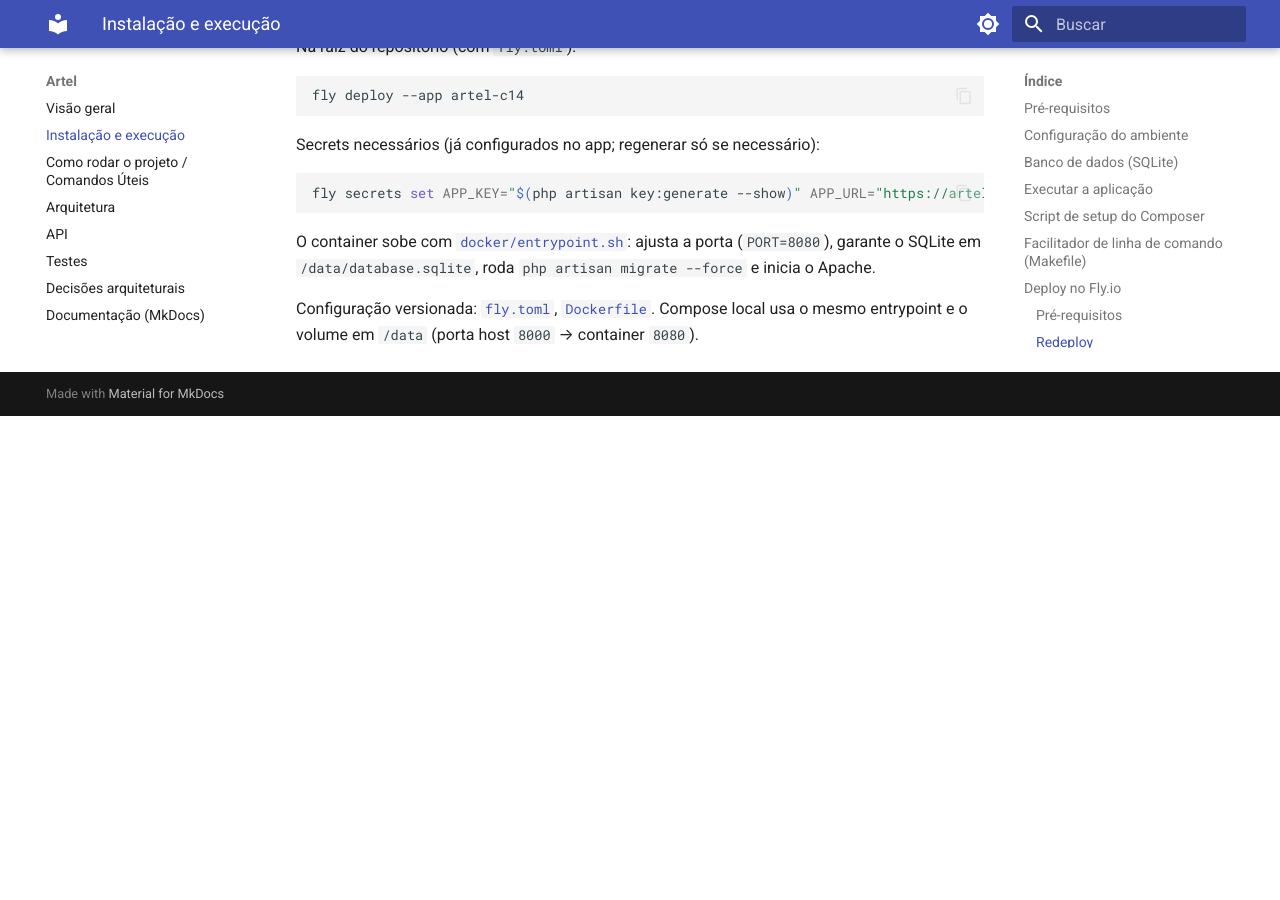
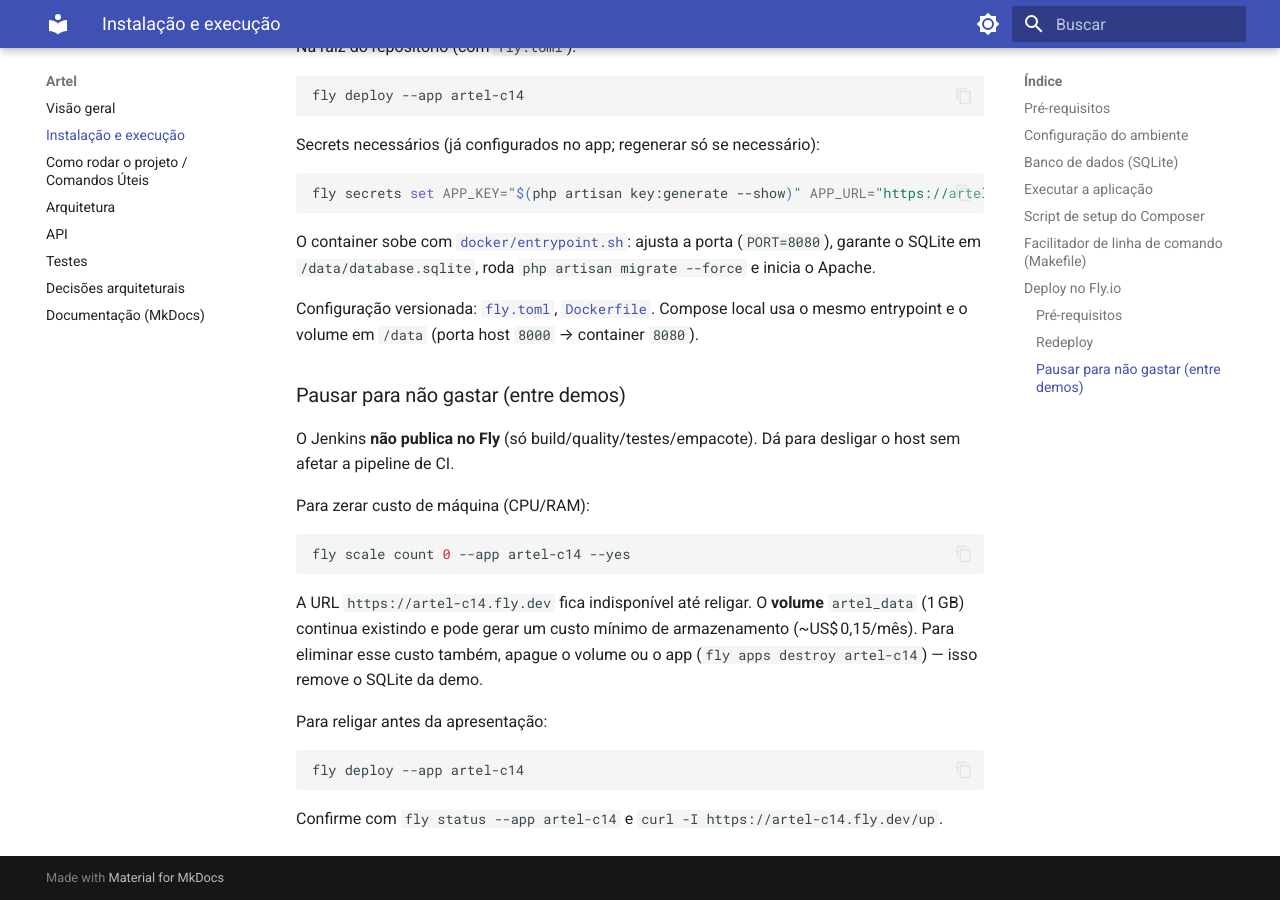
Before and after one commit to C14-Inatel-2026-2/Artel, an MkDocs documentation site: the page built from docs/instalacao.md, in a window 1280 px wide and 900 px high, scrolled down 2718 px. Built offline with MkDocs 1.6.1 and Material for MkDocs 9.7.7, drawn with Linux system fonts in a browser that asks for light colours; before the commit the page ends 3134 px from its top, so only the background shows below that.

Commit message:
docs: explain pausing Fly demo to avoid compute cost
Document scale-to-zero between presentations and that Jenkins CI does not depend on the Fly machines running.

````diff
--- a/docs/instalacao.md
+++ b/docs/instalacao.md
@@ -99,3 +99,23 @@ fly secrets set APP_KEY="$(php artisan key:generate --show)" APP_URL="https://ar
 O container sobe com [`docker/entrypoint.sh`](../docker/entrypoint.sh): ajusta a porta (`PORT=8080`), garante o SQLite em `/data/database.sqlite`, roda `php artisan migrate --force` e inicia o Apache.
 
 Configuração versionada: [`fly.toml`](../fly.toml), [`Dockerfile`](../Dockerfile). Compose local usa o mesmo entrypoint e o volume em `/data` (porta host `8000` → container `8080`).
+
+### Pausar para não gastar (entre demos)
+
+O Jenkins **não publica no Fly** (só build/quality/testes/empacote). Dá para desligar o host sem afetar a pipeline de CI.
+
+Para zerar custo de máquina (CPU/RAM):
+
+```bash
+fly scale count 0 --app artel-c14 --yes
+```
+
+A URL `https://artel-c14.fly.dev` fica indisponível até religar. O **volume** `artel_data` (1 GB) continua existindo e pode gerar um custo mínimo de armazenamento (~US$ 0,15/mês). Para eliminar esse custo também, apague o volume ou o app (`fly apps destroy artel-c14`) — isso remove o SQLite da demo.
+
+Para religar antes da apresentação:
+
+```bash
+fly deploy --app artel-c14
+```
+
+Confirme com `fly status --app artel-c14` e `curl -I https://artel-c14.fly.dev/up`.
````
